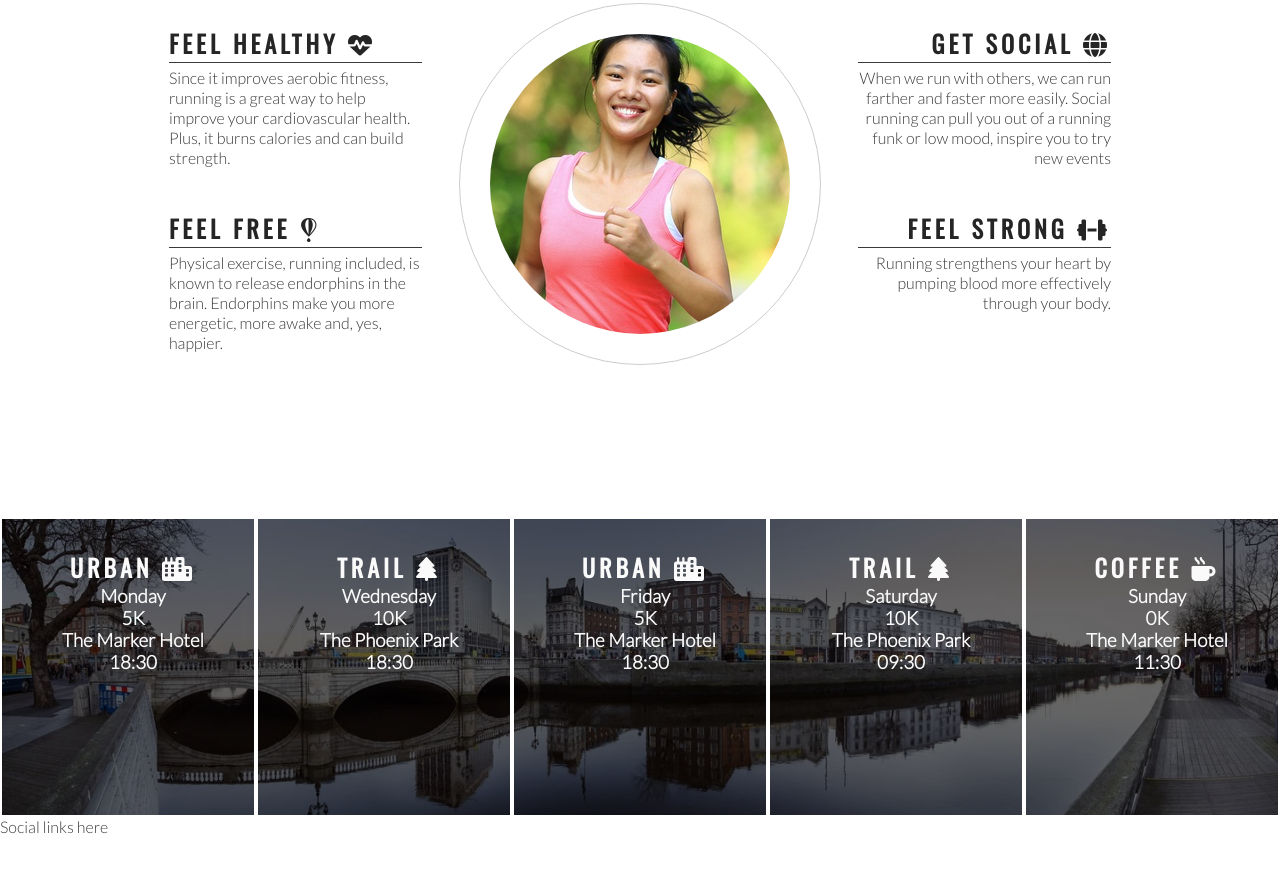
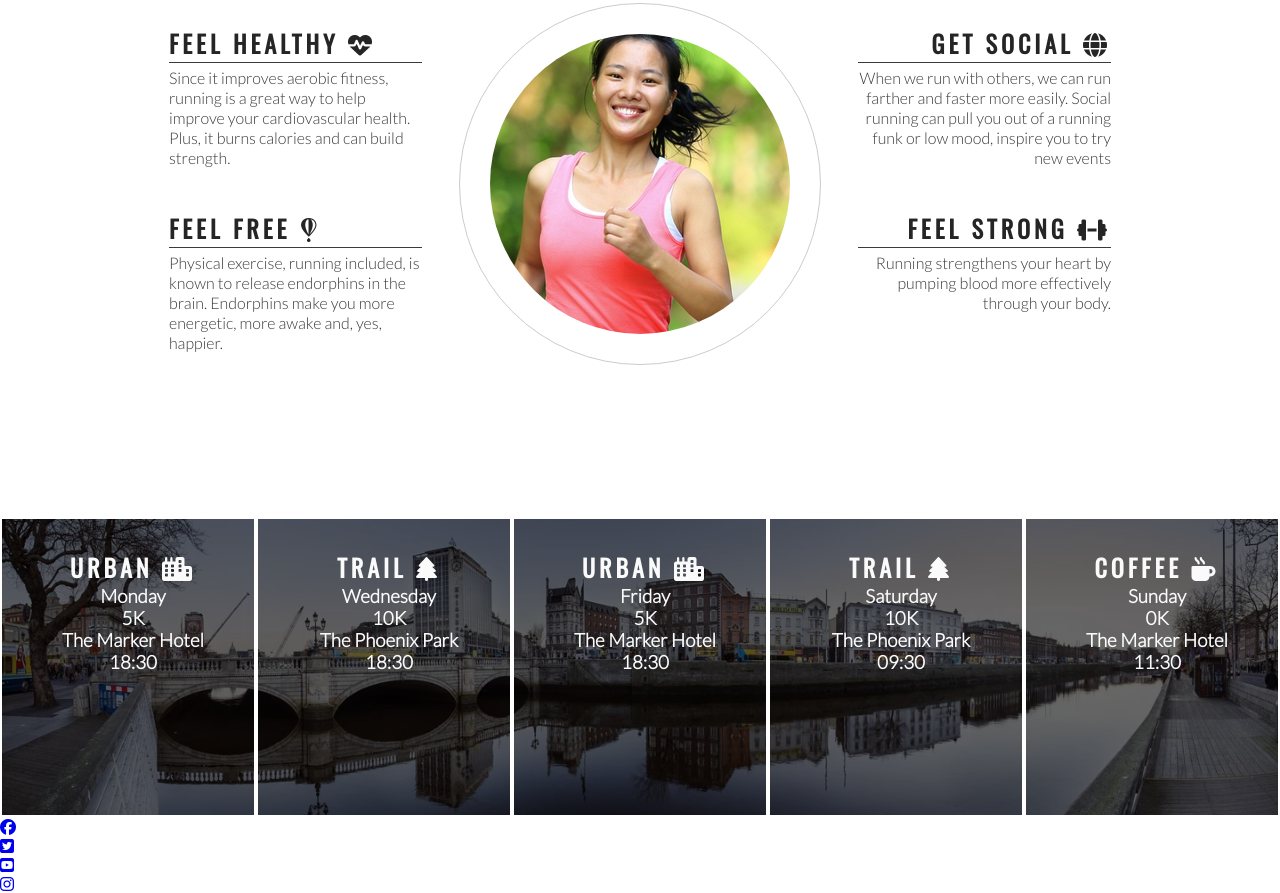
Before and after one commit to tobiaschristophe/love-running2, a plain HTML site: page index.html in a window 1280 px wide. Shown: the part 778-1671 px from the top of the page. Before the commit the page ends 1614 px from the top, so only its background shows below. Drawn offline with nearby package versions, Linux system fonts and the light colour scheme.

Commit message:
Add social media icons to footer

```diff
--- a/index.html
+++ b/index.html
@@ -123,7 +123,24 @@
         </div>
     </section>
     <footer>
-        Social links here
+        <ul>
+            <li>
+                <a href="https://facebook.com" target="_blank" rel="noopener"
+                aria-label="Visit our Facebook page (opens in a new tab)"><i class="fa-brands fa-facebook"></i></a>
+            </li>
+            <li>
+                <a href="https://twitter.com" target="_blank" rel="noopener"
+                    aria-label="Visit our Twitter page (opens in a new tab)"><i class="fa-brands fa-square-twitter"></i></i></a>
+            </li>
+            <li>
+                <a href="https://youtube.com" target="_blank" rel="noopener"
+                    aria-label="Visit our Youtube page (opens in a new tab)"><i class="fa-brands fa-square-youtube"></i></i></a>
+            </li>
+            <li>
+                <a href="https://facebook.com" target="_blank" rel="noopener"
+                    aria-label="Visit our Facebook page (opens in a new tab)"><i class="fa-brands fa-instagram"></i></i></a>
+            </li>
+        </ul>
     </footer>
 
 <!-- font-awesome-script -->
```
